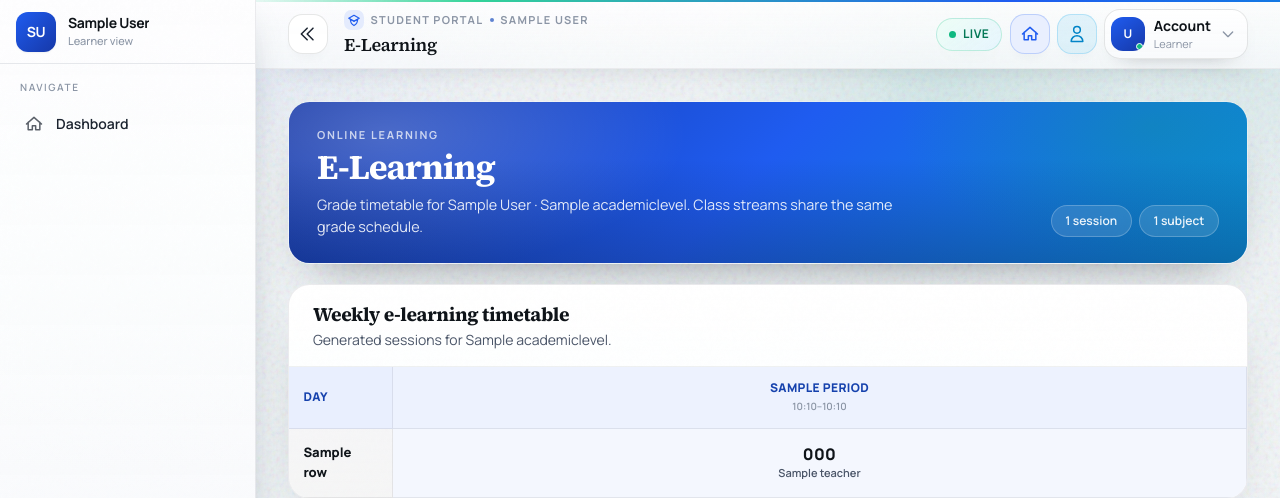
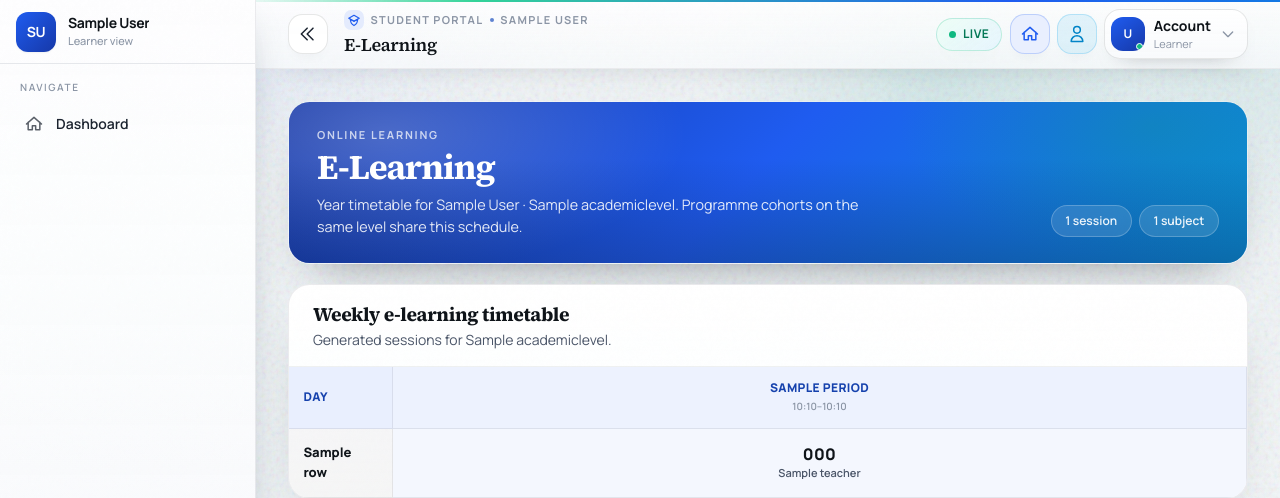
Before and after one commit to mbaekimathi/EDUCENTRIC--CLIENTS, a Django app: template templates/portal/elearning.html in a window 1280 px wide. Shown: the top 498 px of the page. Run offline with Django 5.2, Linux system fonts and the light colour scheme; tables that the repository leaves empty hold one stand-in row (values such as "Sample post"); the template is opened without the code that fills it: values that come from a table or form of the project are taken from there, most other values are stand-ins (such as "Sample title", 1, 10 or a date in 2020); some libraries are stand-ins or nearby versions.

Commit message:
Use level/year wording for college e-learning in the portal.
Keep letter grades for exams; replace grade-cohort copy with academic level language.

Co-authored-by: Cursor <cursoragent@cursor.com>

```diff
--- a/apps/portal/views.py
+++ b/apps/portal/views.py
@@ -526,7 +526,7 @@ def _elearning_subject_or_redirect(request, subject_id):
         return None, None, denied
     data = elearning_service.student_elearning_subject(student, subject_id)
     if data is None:
-        messages.error(request, "That subject is not available for this learner’s grade.")
+        messages.error(request, "That subject is not available for this learner’s level.")
         return None, None, redirect("portal:elearning")
     return student, data, None
 
--- a/templates/portal/elearning.html
+++ b/templates/portal/elearning.html
@@ -12,8 +12,8 @@
         <p class="page-hero__eyebrow">Online learning</p>
         <h2 class="page-hero__title">E-Learning</h2>
         <p class="page-hero__lede">
-          Grade timetable for {{ student.display_name }}{% if academic_level %} · {{ academic_level.name }}{% endif %}.
-          Class streams share the same grade schedule.
+          Year timetable for {{ student.display_name }}{% if academic_level %} · {{ academic_level.name }}{% endif %}.
+          Programme cohorts on the same level share this schedule.
         </p>
       </div>
       {% if lesson_count or subjects %}
@@ -35,7 +35,7 @@
       <div>
         <h3 class="portal-surface__title">Weekly e-learning timetable</h3>
         <p class="portal-surface__lede">
-          Generated sessions for {% if academic_level %}{{ academic_level.name }}{% else %}this grade{% endif %}.
+          Generated sessions for {% if academic_level %}{{ academic_level.name }}{% else %}this level{% endif %}.
         </p>
       </div>
     </header>
@@ -119,9 +119,9 @@
       <p class="portal-empty__title">No e-learning yet</p>
       <p class="portal-empty__text">
         {% if not academic_level %}
-          We could not match {{ student.display_name }} to an academic grade yet.
+          We could not match {{ student.display_name }} to an academic level yet.
         {% else %}
-          A grade e-learning timetable has not been published for {{ academic_level.name }} yet.
+          An e-learning timetable has not been published for {{ academic_level.name }} yet.
         {% endif %}
       </p>
     </div>
```
Also changed, not shown: templates/portal/elearning_subject_attendance.html (+5 -5 lines).
